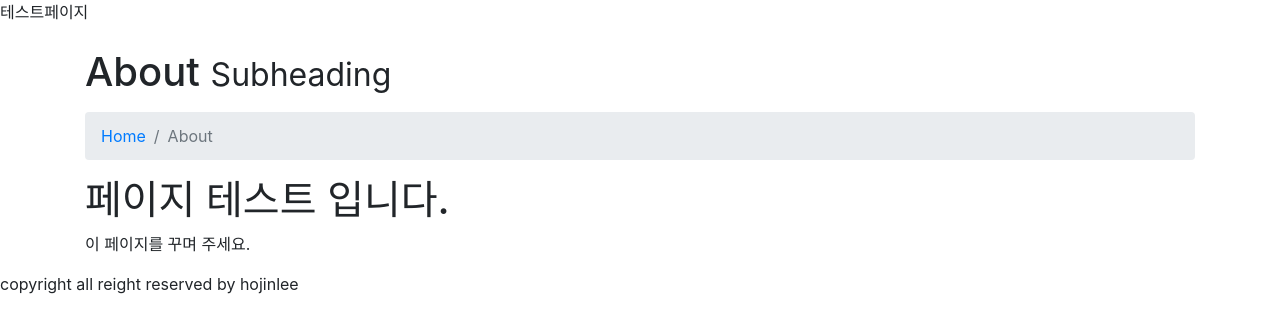
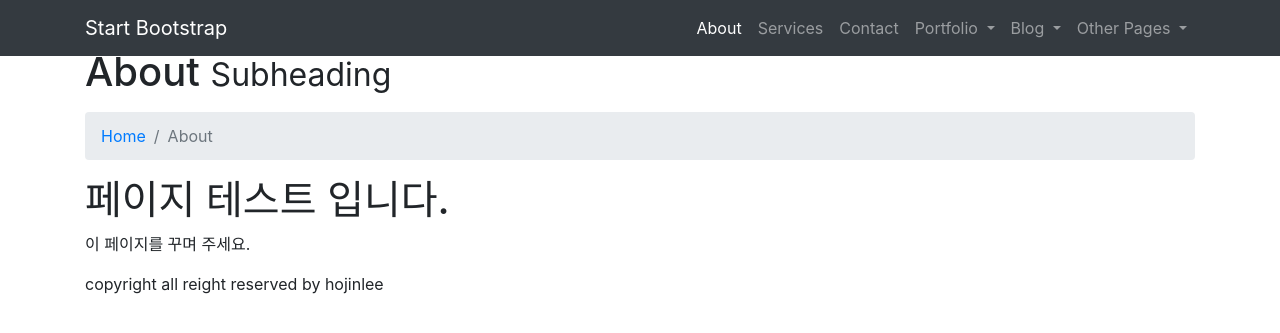
Before and after one commit to jinydev/wwww, a Jekyll site: the page built from index.md, in a window 1280 px wide. Shown: the top 333 px of the page. Built offline with Jekyll 4.4.1, drawn with Linux system fonts in a browser that asks for light colours; our own code applies the rules of GitHub Pages for plain Markdown files.

Commit message:
edit header/footer

```diff
--- a/_includes/footer.html
+++ b/_includes/footer.html
@@ -1,4 +1,6 @@
-<!-- Footer -->
-<div id="footer">
-    copyright all reight reserved by hojinlee
+<div class="container">
+    <!-- Footer -->
+    <div id="footer">
+        copyright all reight reserved by hojinlee
+    </div>
 </div>
--- a/_includes/header.html
+++ b/_includes/header.html
@@ -1,3 +1,59 @@
 <header>
     {{site.title}}
+    <!-- Navigation -->
+  <nav class="navbar fixed-top navbar-expand-lg navbar-dark bg-dark fixed-top">
+        <div class="container">
+          <a class="navbar-brand" href="index.html">Start Bootstrap</a>
+          <button class="navbar-toggler navbar-toggler-right" type="button" data-toggle="collapse" data-target="#navbarResponsive" aria-controls="navbarResponsive" aria-expanded="false" aria-label="Toggle navigation">
+            <span class="navbar-toggler-icon"></span>
+          </button>
+          <div class="collapse navbar-collapse" id="navbarResponsive">
+            <ul class="navbar-nav ml-auto">
+              <li class="nav-item active">
+                <a class="nav-link" href="about.html">About</a>
+              </li>
+              <li class="nav-item">
+                <a class="nav-link" href="services.html">Services</a>
+              </li>
+              <li class="nav-item">
+                <a class="nav-link" href="contact.html">Contact</a>
+              </li>
+              <li class="nav-item dropdown">
+                <a class="nav-link dropdown-toggle" href="#" id="navbarDropdownPortfolio" data-toggle="dropdown" aria-haspopup="true" aria-expanded="false">
+                  Portfolio
+                </a>
+                <div class="dropdown-menu dropdown-menu-right" aria-labelledby="navbarDropdownPortfolio">
+                  <a class="dropdown-item" href="portfolio-1-col.html">1 Column Portfolio</a>
+                  <a class="dropdown-item" href="portfolio-2-col.html">2 Column Portfolio</a>
+                  <a class="dropdown-item" href="portfolio-3-col.html">3 Column Portfolio</a>
+                  <a class="dropdown-item" href="portfolio-4-col.html">4 Column Portfolio</a>
+                  <a class="dropdown-item" href="portfolio-item.html">Single Portfolio Item</a>
+                </div>
+              </li>
+              <li class="nav-item dropdown">
+                <a class="nav-link dropdown-toggle" href="#" id="navbarDropdownBlog" data-toggle="dropdown" aria-haspopup="true" aria-expanded="false">
+                  Blog
+                </a>
+                <div class="dropdown-menu dropdown-menu-right" aria-labelledby="navbarDropdownBlog">
+                  <a class="dropdown-item" href="blog-home-1.html">Blog Home 1</a>
+                  <a class="dropdown-item" href="blog-home-2.html">Blog Home 2</a>
+                  <a class="dropdown-item" href="blog-post.html">Blog Post</a>
+                </div>
+              </li>
+              <li class="nav-item dropdown">
+                <a class="nav-link dropdown-toggle" href="#" id="navbarDropdownBlog" data-toggle="dropdown" aria-haspopup="true" aria-expanded="false">
+                  Other Pages
+                </a>
+                <div class="dropdown-menu dropdown-menu-right" aria-labelledby="navbarDropdownBlog">
+                  <a class="dropdown-item" href="full-width.html">Full Width Page</a>
+                  <a class="dropdown-item" href="sidebar.html">Sidebar Page</a>
+                  <a class="dropdown-item" href="faq.html">FAQ</a>
+                  <a class="dropdown-item" href="404.html">404</a>
+                  <a class="dropdown-item" href="pricing.html">Pricing Table</a>
+                </div>
+              </li>
+            </ul>
+          </div>
+        </div>
+      </nav>
 </header>
```
